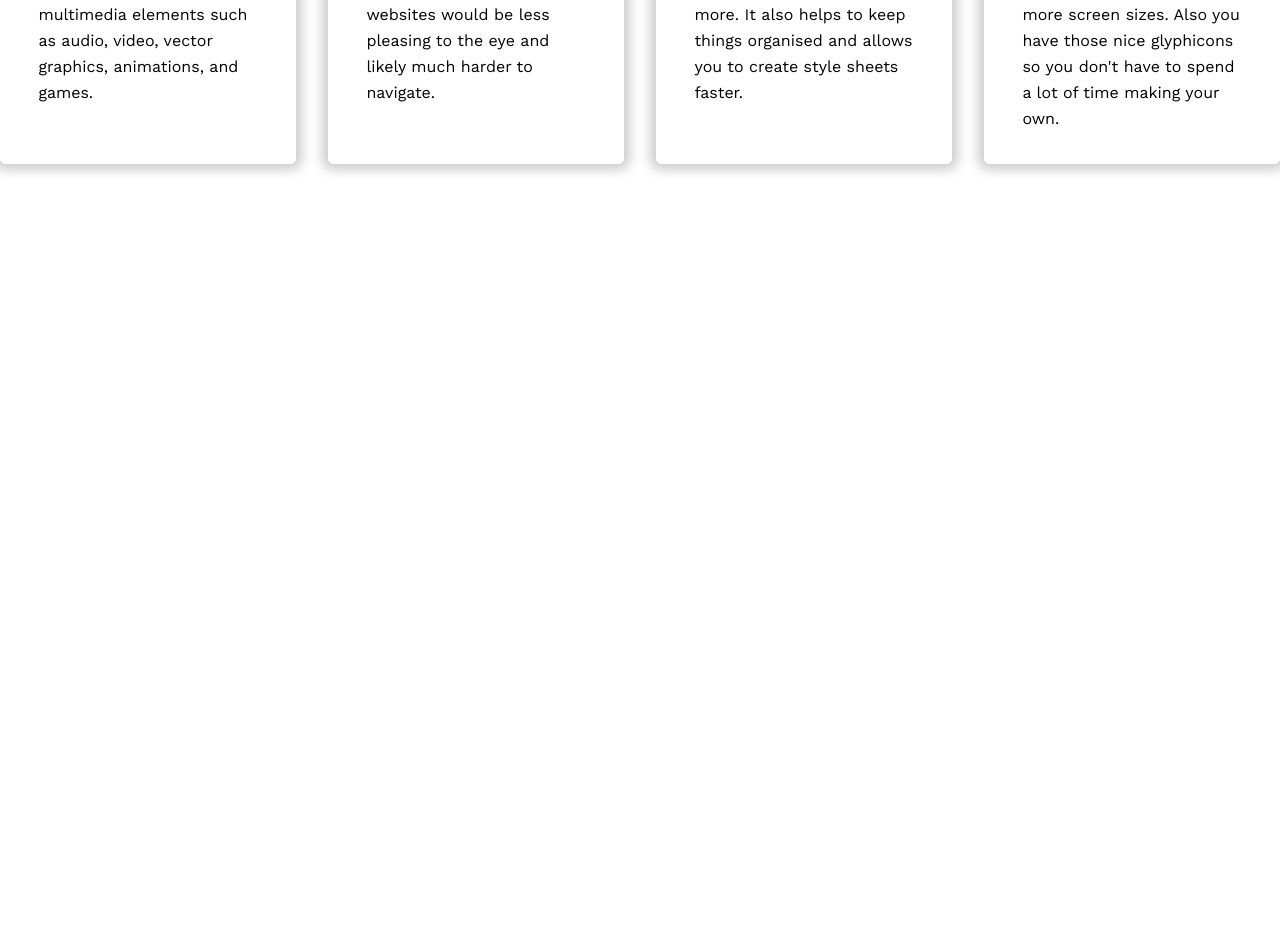
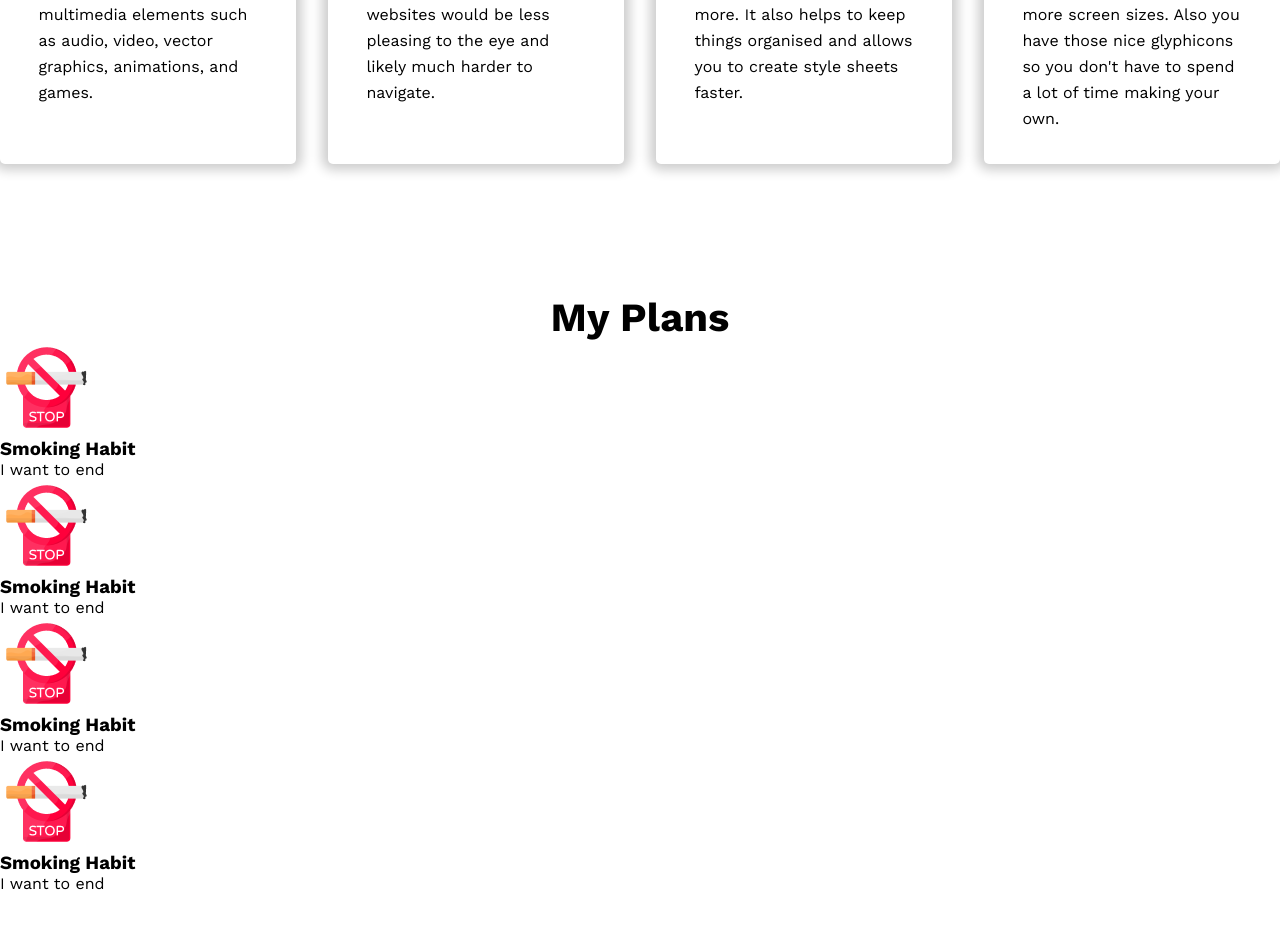
Before and after one commit to tohirul/assignment-1, a plain HTML site: page index.html in a window 1280 px wide. Shown: the part 3822-4750 px from the top of the page. Before the commit the page ends 4081 px from the top, so only its background shows below. Drawn offline with nearby package versions, Linux system fonts and the light colour scheme.

Commit message:
FavIcon.icon error

```diff
--- a/index.html
+++ b/index.html
@@ -6,8 +6,8 @@
         <meta http-equiv="X-UA-Compatible" content="IE=edge">
         <meta name="viewport" content="width=device-width, initial-scale=1.0">
 
-        <!-- Favicon.ico -->
-        <link rel="shortcut icon" href="favicon.ico" type="image/x-icon">
+        <!-- Favicon.ico: Error Fix -->
+        <link rel="shortcut icon" href="#">
         <!-- Link to CSS file -->
         <link rel="stylesheet" href="style.css">
         <!-- Page Title -->
@@ -93,7 +93,7 @@
                     </ul>
                 </div>
             </section>
-            <!-- Accomplished Goals-->
+            <!-- Accomplished Goals: Bonus Section -->
             <section class="accomplished">
                 <h2 class="title">What I have learnt so far</h2>
                 <div class="accomplished-goals">
@@ -139,6 +139,33 @@
                 </div>
 
             </section>
+
+            <!-- Plans -->
+            <section class="plans">
+                <h2 class="title">My Plans</h2>
+                <div class="current-goals">
+                    <div class="running-goal">
+                        <img src="./images/icons/smoke.png" alt="Quit smoke">
+                        <h3>Smoking Habit</h3>
+                        <p>I want to end</p>
+                    </div>
+                    <div class="running-goal">
+                        <img src="./images/icons/smoke.png" alt="Quit smoke">
+                        <h3>Smoking Habit</h3>
+                        <p>I want to end</p>
+                    </div>
+                    <div class="running-goal">
+                        <img src="./images/icons/smoke.png" alt="Quit smoke">
+                        <h3>Smoking Habit</h3>
+                        <p>I want to end</p>
+                    </div>
+                    <div class="running-goal">
+                        <img src="./images/icons/smoke.png" alt="Quit smoke">
+                        <h3>Smoking Habit</h3>
+                        <p>I want to end</p>
+                    </div>
+                </div>
+            </section>
         </main>
         <br>
         <br>
--- a/style.css
+++ b/style.css
@@ -144,3 +144,12 @@ header {
 	margin: 2rem 0;
 	font-size: 34px;
 }
+
+/** Plans Section Styling */
+.plans {
+	width: 100%;
+	margin: 130px 0;
+}
+.plans .title {
+	text-align: center;
+}
```
